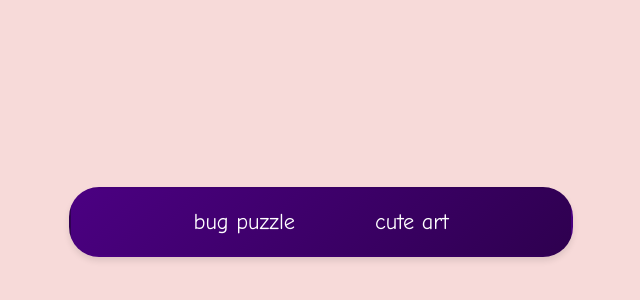
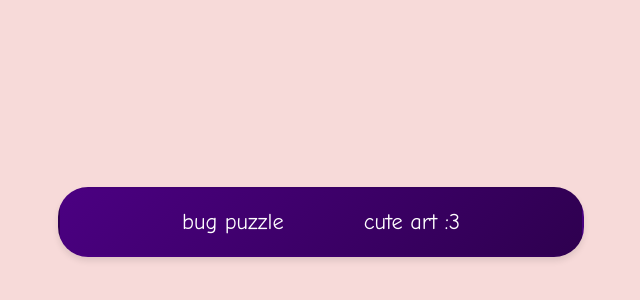
Before and after one commit to vvvinit/bug, a React (Create React App) app: page / in a window 1280 px wide. Shown: the part 178-478 px from the top of the page, without its empty margins (361-1001 px from the left). Built offline with nearby package versions, Linux system fonts and the light colour scheme.

Commit message:
changed path

```diff
--- a/src/App.js
+++ b/src/App.js
@@ -26,7 +26,7 @@ function Header() {
       <nav>
         <ul>
           <li><Link to="/solve-me-if-you-are-a-cat">bug puzzle</Link></li>
-          <li><Link to="/cute-and-pretty-artwork">cute art</Link></li>
+          <li><Link to="/cute-and-pretty-artwork">cute art :3</Link></li>
         </ul>
       </nav>
     </header>
```
